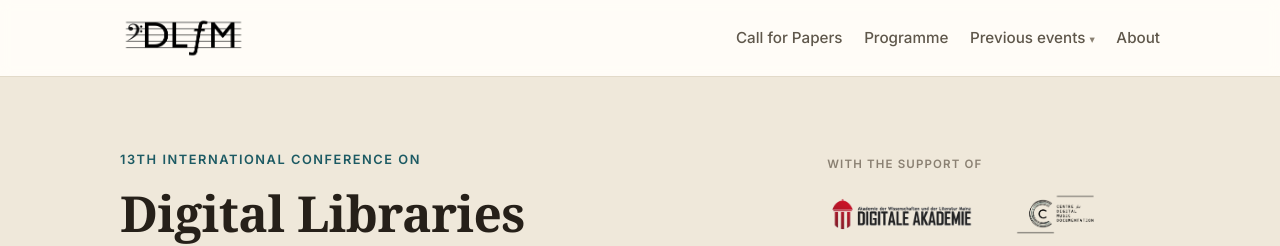
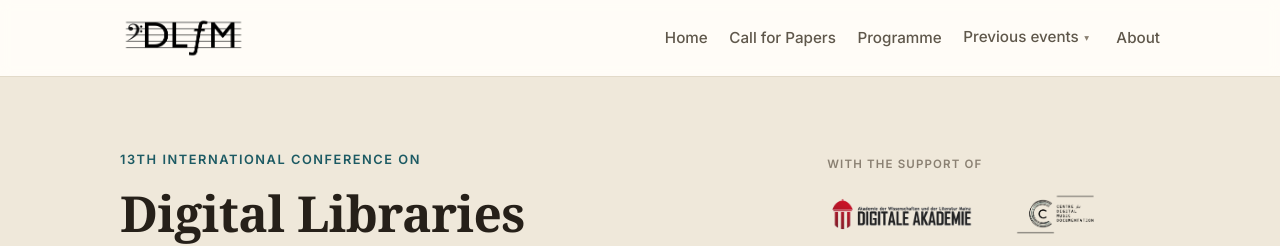
Before and after one commit to dlfm-conference/dlfm-conference.github.io, a Jekyll site: the page built from index.md, in a window 1280 px wide. Shown: the top 246 px of the page. Built offline with Jekyll 4.4.1, drawn with Linux system fonts in a browser that asks for light colours; some web fonts are replaced.

Commit message:
Polish: square clef favicon, per-year hero association lines, Home nav link, mobile menu overlay with scrollable Previous-events toggle

```diff
--- a/_includes/head.html
+++ b/_includes/head.html
@@ -2,7 +2,8 @@
   <meta charset="utf-8">
   <meta name="viewport" content="width=device-width, initial-scale=1">
   {% seo %}
-  <link rel="icon" type="image/png" href="{{ '/assets/logo/dlfm-logo.png' | relative_url }}">
+  <link rel="icon" type="image/png" href="{{ '/assets/logo/favicon.png' | relative_url }}">
+  <link rel="apple-touch-icon" href="{{ '/assets/logo/favicon.png' | relative_url }}">
   <link rel="preload" as="font" type="font/woff2" crossorigin
         href="{{ '/assets/fonts/inter-400.latin.woff2' | relative_url }}">
   <link rel="preload" as="font" type="font/woff2" crossorigin
--- a/_includes/site-header.html
+++ b/_includes/site-header.html
@@ -13,6 +13,7 @@
 
     <nav id="primary-nav" class="site-nav" aria-label="Primary">
       <ul class="nav-list">
+        <li><a href="{{ '/' | relative_url }}">Home</a></li>
         {%- if current.pages contains 'call-for-papers' %}
         <li><a href="{{ '/call-for-papers/' | relative_url }}">Call for Papers</a></li>{% endif -%}
         {%- if current.pages contains 'programme' %}
@@ -27,7 +28,8 @@
         {%- assign past = site.data.editions | where_exp: "e", "e.year != site.current_year" -%}
         {%- if past.size > 0 %}
         <li class="has-dropdown">
-          <a href="{{ '/previous/' | relative_url }}" aria-haspopup="true">Previous events <span aria-hidden="true" class="caret">▾</span></a>
+          <a href="{{ '/previous/' | relative_url }}">Previous events</a>
+          <button class="dropdown-caret" aria-expanded="false" aria-controls="prev-events" aria-label="Show previous events"><span class="caret" aria-hidden="true">▾</span></button>
           <ul id="prev-events" class="dropdown">
             {%- for e in past limit: 5 %}
             <li class="dropdown-year">
--- a/assets/css/main.scss
+++ b/assets/css/main.scss
@@ -76,22 +76,24 @@
   backdrop-filter: saturate(1.1) blur(6px);
   border-bottom: 1px solid var(--rule);
 }
-.header-inner { display: flex; align-items: center; gap: 1.5rem; min-height: 76px; }
+.header-inner { display: flex; align-items: center; flex-wrap: wrap; gap: 1.5rem; min-height: 76px; }
 .brand { display: inline-flex; align-items: center; flex: 0 0 auto; }
 .brand-logo { height: 46px; width: auto; display: block; }
 
 .site-nav { margin-left: auto; }
 .nav-list { list-style: none; display: flex; align-items: center; gap: 1.35rem; margin: 0; padding: 0; }
-.nav-list a, .dropdown-toggle {
+.nav-list a {
   font-family: var(--sans); font-size: 0.95rem; font-weight: 500; color: var(--ink-soft);
-  text-decoration: none; background: none; border: 0; cursor: pointer; padding: 0.4rem 0;
-  border-bottom: 2px solid transparent;
+  text-decoration: none; padding: 0.4rem 0; border-bottom: 2px solid transparent;
 }
-.nav-list a:hover, .dropdown-toggle:hover,
-.nav-list a[aria-current="page"] { color: var(--ink); border-bottom-color: var(--accent); }
-.caret { font-size: 0.7em; color: var(--ink-faint); }
+.nav-list a:hover, .nav-list a[aria-current="page"] { color: var(--ink); border-bottom-color: var(--accent); }
+.dropdown-caret { background: none; border: 0; cursor: pointer; color: var(--ink-faint);
+  padding: 0.4rem 0.35rem; line-height: 1; display: inline-flex; align-items: center; }
+.dropdown-caret:hover { color: var(--ink); }
+.caret { font-size: 0.72em; display: inline-block; transition: transform 0.16s; }
+.has-dropdown:hover .caret, .dropdown-caret[aria-expanded="true"] .caret { transform: rotate(180deg); }
 
-.has-dropdown { position: relative; }
+.has-dropdown { position: relative; display: inline-flex; align-items: center; }
 .dropdown {
   list-style: none; margin: 0; padding: 0.5rem; min-width: 15rem;
   position: absolute; right: 0; top: calc(100% + 0.5rem);
@@ -310,12 +312,26 @@
   .nav-toggle-bar::after  { position: absolute; top: 6px; }
   .hero--with-sponsors .hero-inner { grid-template-columns: 1fr; gap: 2.25rem; }
   .hero-sponsors { max-width: 30rem; }
-  .site-nav { display: none; flex-basis: 100%; }
+  /* Drop the nav as an absolute overlay so the header bar (logo + burger) never
+     changes height / shifts when the menu opens. */
+  .site-nav { display: none; position: absolute; top: 100%; left: 0; right: 0;
+    background: var(--paper-card); border-top: 1px solid var(--rule);
+    border-bottom: 1px solid var(--rule); box-shadow: var(--shadow);
+    padding: 0.25rem 1.5rem 1rem; z-index: 45;
+    /* scroll within the viewport so nothing is cut off on short screens */
+    max-height: calc(100vh - 76px); max-height: calc(100dvh - 76px);
+    overflow-y: auto; -webkit-overflow-scrolling: touch; }
   .site-nav.open { display: block; }
   .nav-list { flex-direction: column; align-items: flex-start; gap: 0.2rem; padding: 0.75rem 0 1rem; }
   .nav-list li { width: 100%; }
+  /* "Previous events" label links to /previous/; the caret toggles the submenu.
+     Collapsed by default; expands inline when the caret is tapped. */
+  .has-dropdown { display: flex; flex-wrap: wrap; align-items: center; }
+  .dropdown-caret { margin-left: 0.5rem; padding: 0.3rem 0.7rem; font-size: 1.1rem; color: var(--accent);
+    border: 1px solid var(--rule); border-radius: var(--radius); }
   .dropdown { position: static; opacity: 1; visibility: visible; transform: none; box-shadow: none;
-    border: 0; border-left: 2px solid var(--rule); border-radius: 0; margin: 0.25rem 0 0.5rem 0.5rem; display: none; }
+    border: 0; border-left: 2px solid var(--rule); border-radius: 0; margin: 0.5rem 0 0.5rem;
+    min-width: 0; flex-basis: 100%; display: none; }
   .dropdown.open { display: block; }
   .footer-grid { grid-template-columns: 1fr 1fr; }
   .footer-about { grid-column: 1 / -1; }
--- a/assets/js/nav.js
+++ b/assets/js/nav.js
@@ -10,7 +10,7 @@
     });
   }
 
-  document.querySelectorAll('.dropdown-toggle').forEach(function (btn) {
+  document.querySelectorAll('.dropdown-caret').forEach(function (btn) {
     var menu = document.getElementById(btn.getAttribute('aria-controls'));
     if (!menu) return;
     btn.addEventListener('click', function (e) {
@@ -47,11 +47,19 @@
     });
   }
 
-  document.addEventListener('click', function () {
+  document.addEventListener('click', function (e) {
+    var inHeader = e.target.closest('.site-header');
+    // close open submenu dropdowns on any outside click
     document.querySelectorAll('.dropdown.open').forEach(function (m) {
+      if (inHeader && m.contains(e.target)) return;
       m.classList.remove('open');
       var b = document.querySelector('[aria-controls="' + m.id + '"]');
       if (b) b.setAttribute('aria-expanded', 'false');
     });
+    // close the mobile menu when tapping outside the header (e.g. in content)
+    if (nav && nav.classList.contains('open') && !inHeader) {
+      nav.classList.remove('open');
+      if (toggle) toggle.setAttribute('aria-expanded', 'false');
+    }
   });
 })();
```
Also changed, not shown: _data/editions.yml (+7 -0 lines), assets/logo/favicon.png (added).
